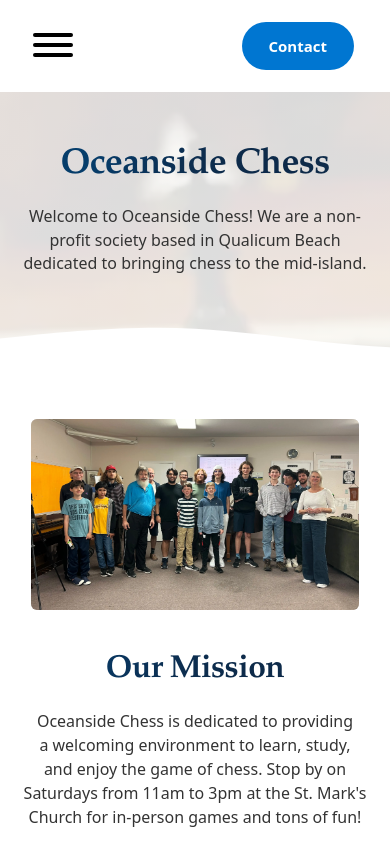
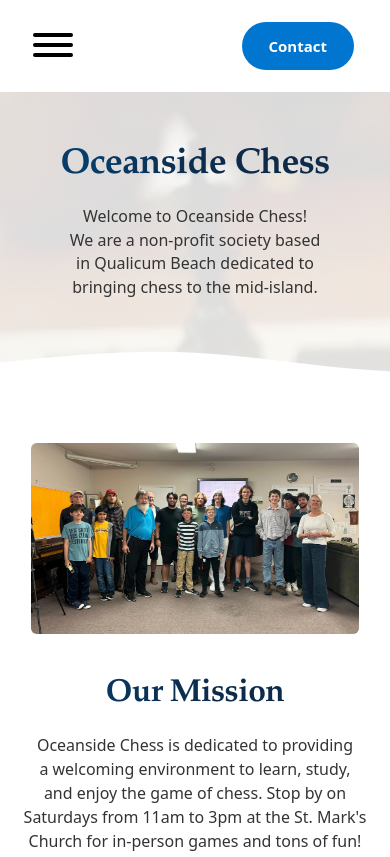
Before and after one commit to Pythoript/oceanside-chess-website, a website: page index.html in a window 390 px wide. Shown: the top 857 px of the page. Drawn offline with nearby package versions, Linux system fonts and the light colour scheme; files that its build step writes are made by us from their sources; a web font is replaced by a local one.

Commit message:
Improve mobile responsiveness

```diff
--- a/scss/main.scss
+++ b/scss/main.scss
@@ -12,7 +12,7 @@
 }
 
 .splash p {
-   max-width: 40ch !important;
+   max-width: min(40ch, 78vw) !important;
 }
 
 .splash .btn-container {
```
